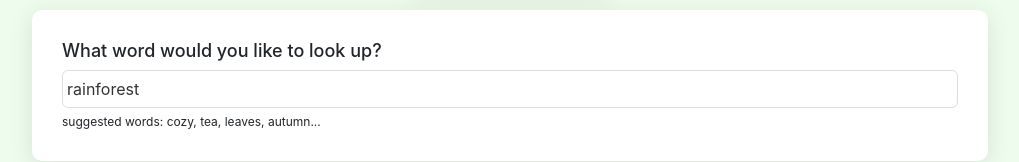
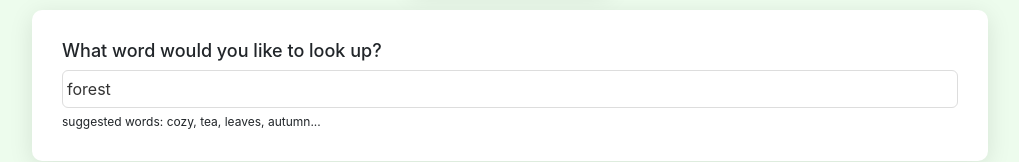
Before and after one commit to alimacy2508/dictionary-app-project, a React (Create React App) app: page / in a window 1280 px wide. Shown: the part 285-447 px from the top of the page, without its empty margins (130-1149 px from the left). Built offline with nearby package versions, Linux system fonts and the light colour scheme; no server answers.

Commit message:
updated default word

```diff
--- a/src/App.js
+++ b/src/App.js
@@ -9,7 +9,7 @@ export default function App() {
         <header className="App-header"></header>
         <img src={DictionaryImage} className="App-logo img-fluid" alt="logo" />
         <main>
-          <DictionaryForm defaultSearchedword={"rainforest"} />
+          <DictionaryForm defaultSearchedword={"forest"} />
         </main>
         <footer className="App-footer">
           This project was coded by Alice and is open-sourced on{" "}
```
